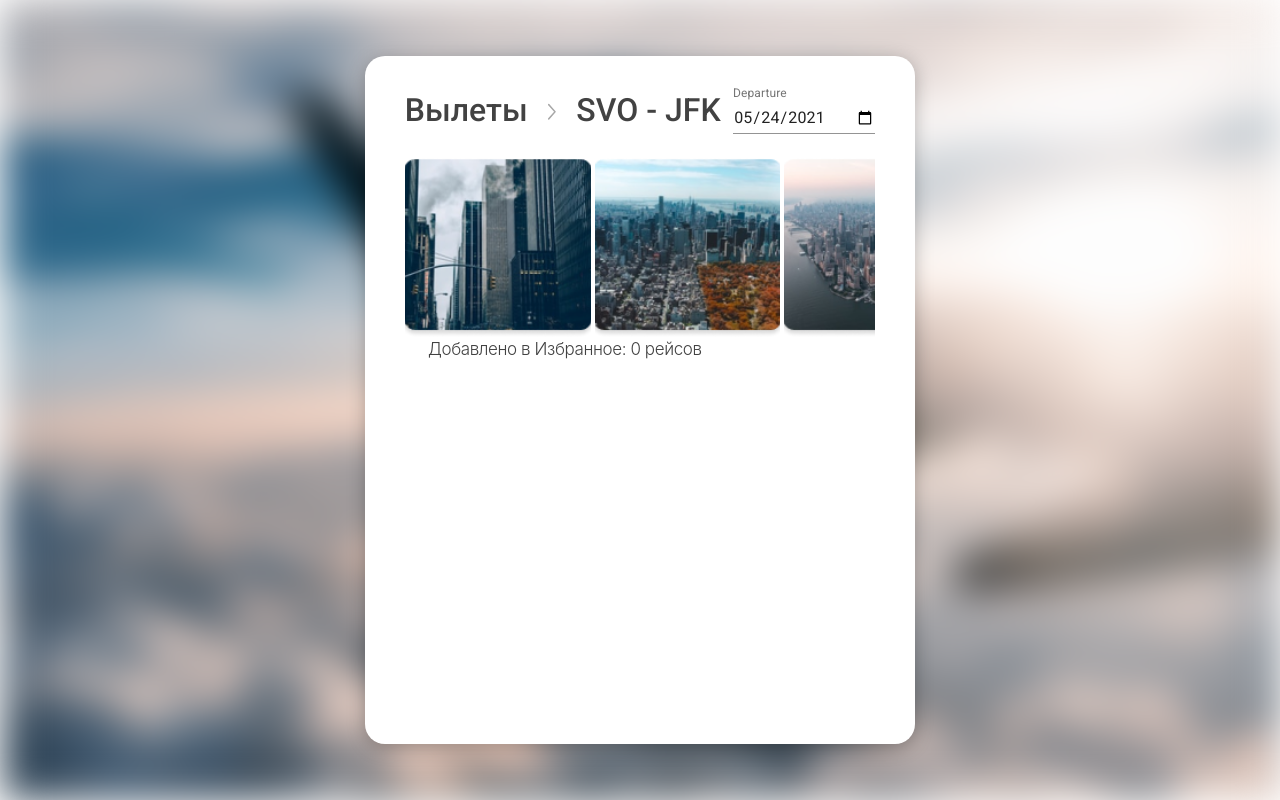
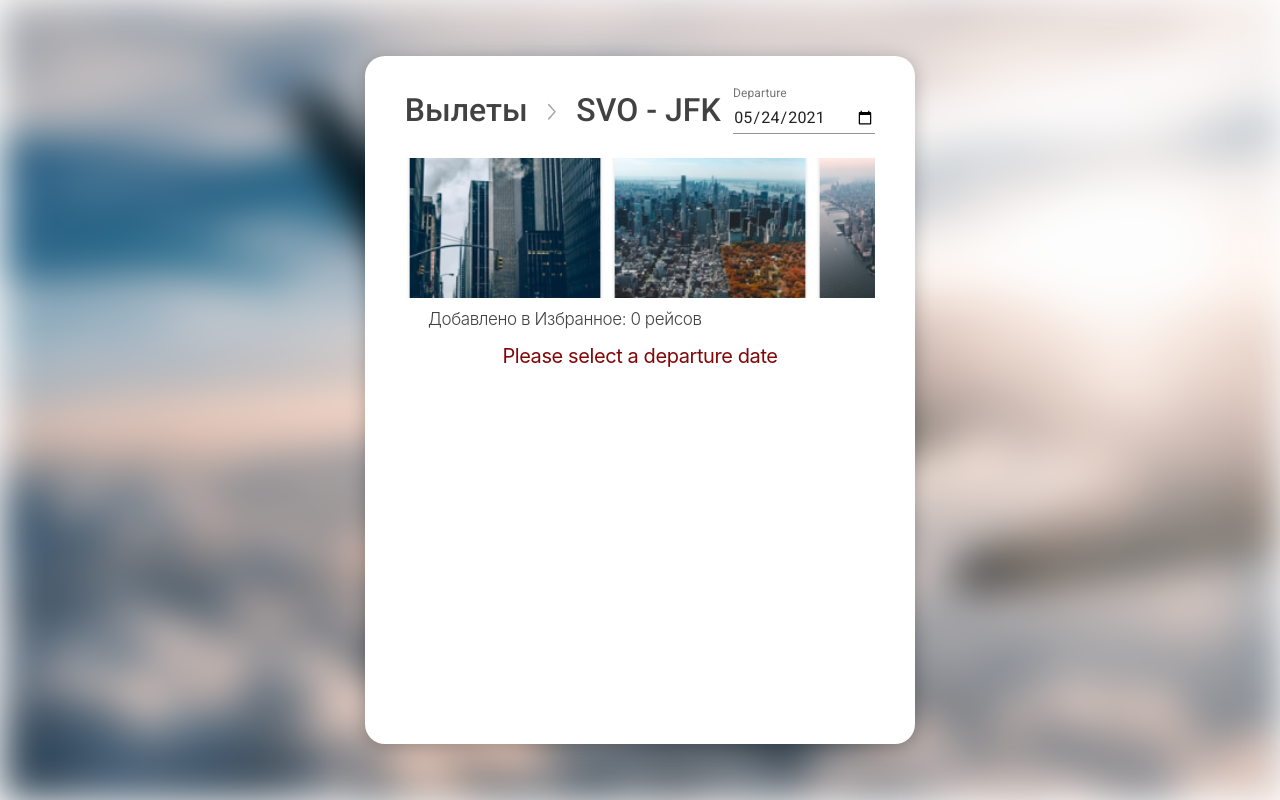
Before and after one commit to mikhailVershkov91/LIIS-test, a React (Create React App) app: page /main in a window 1280 px wide. Built offline with nearby package versions, Linux system fonts and the light colour scheme.

Commit message:
final commit

```diff
--- a/src/components/Auth/Auth.module.css
+++ b/src/components/Auth/Auth.module.css
@@ -1,81 +1,3 @@
-/* .textCenter {
-	text-align: center;
-}
-
-.textUppercase {
-	text-transform: uppercase;
-}
-
-.standartSection {
-	padding: 80px 0;
-	background-color: #ffffff;
-	left: 0;
-	width: 100%;
-	height: 100%;
-}
-
-.title {
-	font-weight: 900;
-	margin-bottom: 75px;
-	font-size: 30px;
-	color: black;
-}
-
-.col4 {
-	width: 33.3333%;
-	border-radius: 10px;
-}
-
-.row {
-	display: flex;
-	justify-content: center;
-}
-
-.item {
-	box-shadow: 0 13px 27px rgba(196, 9, 9, 0.15);
-	padding: 20px;
-	background-color: #ffffff;
-	border-top-left-radius: 40px;
-	border-bottom-right-radius: 40px;
-}
-
-.item .form {
-	display: block;
-}
-
-.formInput {
-	padding: 16px 20px;
-	color: black;
-	border-radius: 10px;
-	font-family: "Chilanka", cursive;
-	font-weight: bold;
-	margin-bottom: 5px;
-}
-
-.formInputContainer {
-	margin-bottom: 40px;
-}
-
-.formInput:hover {
-	cursor: pointer;
-	box-shadow: 0 13px 27px rgba(0, 0, 0, 0.15);
-}
-
-.formButton {
-	background: linear-gradient(to right, white, red);
-	padding: 10px 76px;
-	border-radius: 10px;
-	color: black;
-	font-family: "Chilanka", cursive;
-	font-weight: bold;
-}
-
-.formButton:hover {
-	background: linear-gradient(to right, red, white);
-	transition: 0.2s;
-	cursor: pointer;
-	color: white;
-} */
 .wrapper {
 	overflow: hidden;
 	display: flex;
@@ -124,9 +46,9 @@
 	display: flex;
 	flex-direction: column;
 	align-items: flex-start;
-	/* justify-content: flex-end; */
 	width: 100%;
 }
+
 .formInputContainer span {
 	font-family: Roboto;
 	font-style: normal;
@@ -208,11 +130,11 @@
 
 .formControl.error span {
 	color: #eb1717;
-}
-
-.formSummaryError {
+	text-align: left;
+	margin: -20px 0;
+	position: absolute;
+	font-family: Roboto;
 	font-weight: 300;
 	font-size: 12px;
 	line-height: 14px;
-	color: red;
 }
--- a/src/components/Card/Card.jsx
+++ b/src/components/Card/Card.jsx
@@ -24,6 +24,12 @@ const Card = (props) => {
 		}
 	};
 
+	let depatureDate = new Date(
+		props.tickets.data.Dates.OutboundDates[0].PartialDate
+	)
+		.toUTCString()
+		.slice(5, 16);
+
 	return (
 		<div className={s.card}>
 			<div className={s.container}>
@@ -39,7 +45,7 @@ const Card = (props) => {
 								<span>New York (JFK)</span>
 							</div>
 							<div className={s.card__date}>
-								<span>29 May, 2021</span>
+								<span>{depatureDate}</span>
 								<img src={dash} alt="черта" />
 								<span>
 									{props.tickets.data.Dates.OutboundDates[0].QuoteDateTime.slice(
@@ -54,7 +60,7 @@ const Card = (props) => {
 						</div>
 					</div>
 					<div className={s.card__otherInfo}>
-						<div onClick={onClick}>
+						<div className={s.card__likes} onClick={onClick}>
 							{props.likeIsActive && <img src={likeOn} alt="сердце" />}
 							{!props.likeIsActive && <img src={likeOff} alt="сердце" />}
 						</div>
@@ -75,7 +81,7 @@ const mapStateToProps = (state) => ({
 	likeIsActive: state.tickets.likeIsActive,
 });
 
-let CardContainer = connect(mapStateToProps, {
+const CardContainer = connect(mapStateToProps, {
 	activateLikeAC,
 	deactivateLikeAC,
 	incrementAC,
--- a/src/components/Card/Card.module.css
+++ b/src/components/Card/Card.module.css
@@ -55,6 +55,7 @@
 	display: flex;
 	align-items: center;
 }
+
 .card__date img {
 	margin: 0 10px;
 }
@@ -76,9 +77,14 @@
 	align-items: flex-end;
 }
 
+.card__likes:hover {
+	transform: scale(1.2);
+	cursor: pointer;
+}
+
 .card__ticketPrice {
 	display: flex;
-align-items: baseline;
+	align-items: baseline;
 }
 
 .card__price {
--- a/src/components/Carousel/Carousel.jsx
+++ b/src/components/Carousel/Carousel.jsx
@@ -1,60 +1,28 @@
 import React from "react";
-import { makeStyles } from "@material-ui/core/styles";
-import GridList from "@material-ui/core/GridList";
-import GridListTile from "@material-ui/core/GridListTile";
+import s from "./Carousel.module.css";
 import image1 from "../assets/city_img1.png";
 import image2 from "../assets/city_img2.png";
 import image3 from "../assets/city_img3.png";
 
-let tileData = [
-	{
-		img: image1,
-		title: "Image1",
-		author: "author",
-	},
-	{
-		img: image2,
-		title: "Image2",
-		author: "author",
-	},
-	{
-		img: image3,
-		title: "Image3",
-		author: "author",
-	},
-	{
-		img: image1,
-		title: "Image4",
-		author: "author",
-	},
-];
-
-const useStyles = makeStyles((theme) => ({
-	root: {
-		display: "flex",
-		flexWrap: "wrap",
-		justifyContent: "space-around",
-		overflow: "hidden",
-	},
-	gridList: {
-		// height: "149px",
-
-		flexWrap: "nowrap",
-		transform: "translateZ(0)",
-	},
-}));
-
-export default function Carousel() {
-	const classes = useStyles();
+const Carousel = () => {
 	return (
-		<div className={classes.root}>
-			<GridList className={classes.gridList} cols={2.5}>
-				{tileData.map((tile) => (
-					<GridListTile key={tile.img}>
-						<img src={tile.img} alt={tile.title} height={"149px"} />
-					</GridListTile>
-				))}
-			</GridList>
+		<div className={s.slider}>
+			<div className={s.slides}>
+				<div className={s.slide}>
+					<img src={image1} alt="карусель" />
+				</div>
+				<div className={s.slide}>
+					<img src={image2} alt="карусель" />
+				</div>
+				<div className={s.slide}>
+					<img src={image3} alt="карусель" />
+				</div>
+				<div className={s.slide}>
+					<img src={image1} alt="карусель" />
+				</div>
+			</div>
 		</div>
 	);
-}
+};
+
+export default Carousel;
--- /dev/null
+++ b/src/components/Carousel/Carousel.module.css
@@ -0,0 +1,35 @@
+.slides {
+	display: flex;
+
+	overflow-x: auto;
+	scroll-snap-type: x mandatory;
+
+	scroll-behavior: smooth;
+	-webkit-overflow-scrolling: touch;
+}
+
+.slides::-webkit-scrollbar {
+	width: 10px;
+	height: 10px;
+}
+
+.slides > div {
+	scroll-snap-align: start;
+	flex-shrink: 0;
+	width: 200px;
+	height: 140px;
+	margin-right: 5px;
+	transform-origin: center center;
+	transform: scale(1);
+	transition: transform 0.5s;
+	position: relative;
+}
+
+.slide img {
+	object-fit: cover;
+	position: absolute;
+	top: 0;
+	left: 0;
+	width: 100%;
+	height: 100%;
+}
--- a/src/components/Main/Main-page.jsx
+++ b/src/components/Main/Main-page.jsx
@@ -22,6 +22,7 @@ const MainPage = (props) => {
 		props.toggleIsAuth(false);
 	};
 
+	console.log(props.id);
 	console.log(props.tickets);
 
 	return (
@@ -64,18 +65,27 @@ const MainPage = (props) => {
 							Добавлено в Избранное: <span>{props.favorites}</span> рейсов
 						</span>
 					</div>
-					<div className={s.content__ticketItems}>
-						{props.tickets.data && <Card tickets={props.tickets} />}
-						{/* <Card />
-						<Card />
-						<Card />
-						<Card />
-						<Card />
-						<Card />
-						<Card />
-						<Card />
-						<Card />
-						<Card /> */}
+					<div className={props.tickets.data ? s.content__ticketItems : ""}>
+						{props.tickets.data ? (
+							<>
+								<Card tickets={props.tickets} />
+								<Card tickets={props.tickets} />
+								<Card tickets={props.tickets} />
+								<Card tickets={props.tickets} />
+								<Card tickets={props.tickets} />
+								<Card tickets={props.tickets} />
+								<Card tickets={props.tickets} />
+								<Card tickets={props.tickets} />
+								<Card tickets={props.tickets} />
+								<Card tickets={props.tickets} />
+								<Card tickets={props.tickets} />
+								<Card tickets={props.tickets} />
+							</>
+						) : (
+							<span className={s.content__message}>
+								Please select a departure date
+							</span>
+						)}
 					</div>
 				</div>
 			</div>
@@ -89,7 +99,7 @@ const mapStateToProps = (state) => ({
 	favorites: state.tickets.favorites,
 });
 
-let MainPageContainer = connect(mapStateToProps, {
+const MainPageContainer = connect(mapStateToProps, {
 	toggleIsAuth,
 })(MainPage);
 
--- a/src/components/Main/Main-page.module.css
+++ b/src/components/Main/Main-page.module.css
@@ -1,3 +1,4 @@
+/* WRAPPER START */
 .wrapper {
 	height: 100vh;
 	min-width: 100vw;
@@ -26,7 +27,9 @@
 	padding-right: 15px;
 	color: #1157a7;
 }
+/* WRAPPER END */
 
+/* CONTENT START */
 .contentContainer {
 	width: 43%;
 	height: 86%;
@@ -62,9 +65,10 @@
 	margin: 0 20px;
 }
 
-/* .content__carousel {
-	height: 164px;
-} */
+.content__carousel {
+	margin-bottom: 10px;
+	height: 140px;
+}
 
 .content__favourites {
 	width: 300px;
@@ -83,9 +87,8 @@
 }
 
 .content__ticketItems {
-	height: 515px;
+	height: 340px;
 	overflow-y: scroll;
-	flex-wrap: wrap;
 }
 
 .content__ticketItems::-webkit-scrollbar {
@@ -99,12 +102,13 @@
 	box-shadow: inset 1px 1px 2px #1157a7;
 }
 
-/* .content__datePicker {
-	display: flex;
-	flex-wrap:wrap;
+.content__message {
+	font-family: SF Pro Text;
+	font-weight: 400;
+	font-size: 20px;
+	line-height: 22px;
+	letter-spacing: -0.408px;
+	color: #820707;
+	text-align: center;
 }
-.content__textField {
-	margin-left: theme.spacing(1),
-	marginRight: theme.spacing(1),
-	width: 200,
-} */
+/* CONTENT END */
--- a/src/store/tickets-reducer.js
+++ b/src/store/tickets-reducer.js
@@ -1,5 +1,3 @@
-// import { ticketsAPI } from "../plugins/axios";
-
 export const SET_TICKETS = "SET_TICKETS";
 export const LOAD_TICKETS = "LOAD_TICKETS";
 export const LIKE_ACTIVATE = "LIKE_ACTIVATE";
@@ -10,8 +8,21 @@ export const DECREMENT = "DECREMENT";
 const initialState = {
 	tickets: [],
 	isFetching: false,
-	likeIsActive: false,
 	favorites: 0,
+	// cards: [
+	// 	{ name: "card1", id: 1, likeIsActive: false },
+	// 	{ name: "card2", id: 2, likeIsActive: false },
+	// 	{ name: "card3", id: 3, likeIsActive: false },
+	// 	{ name: "card4", id: 4, likeIsActive: false },
+	// 	{ name: "card5", id: 5, likeIsActive: false },
+	// 	{ name: "card6", id: 6, likeIsActive: false },
+	// 	{ name: "card7", id: 7, likeIsActive: false },
+	// 	{ name: "card8", id: 8, likeIsActive: false },
+	// 	{ name: "card9", id: 9, likeIsActive: false },
+	// 	{ name: "card10", id: 10, likeIsActive: false },
+	// 	{ name: "card11", id: 11, likeIsActive: false },
+	// 	{ name: "card12", id: 12, likeIsActive: false },
+	// ],
 };
 
 const ticketsReducer = (state = initialState, action) => {
@@ -34,6 +45,30 @@ const ticketsReducer = (state = initialState, action) => {
 				likeIsActive: false,
 			};
 		}
+
+		// case LIKE_ACTIVATE: {
+		// 	return {
+		// 		...state,
+		// 		cards: state.cards.map((card) => {
+		// 			if (card.id === action.id) {
+		// 				return { ...card, likeIsActive: true };
+		// 			}
+		// 			return card;
+		// 		}),
+		// 	};
+		// }
+		// case LIKE_DEACTIVATE: {
+		// 	return {
+		// 		...state,
+		// 		cards: state.cards.map((card) => {
+		// 			if (card.id === action.id) {
+		// 				return { ...card, likeIsActive: false };
+		// 			}
+		// 			return card;
+		// 		}),
+		// 	};
+		// }
+
 		case INCREMENT: {
 			return {
 				...state,
```
